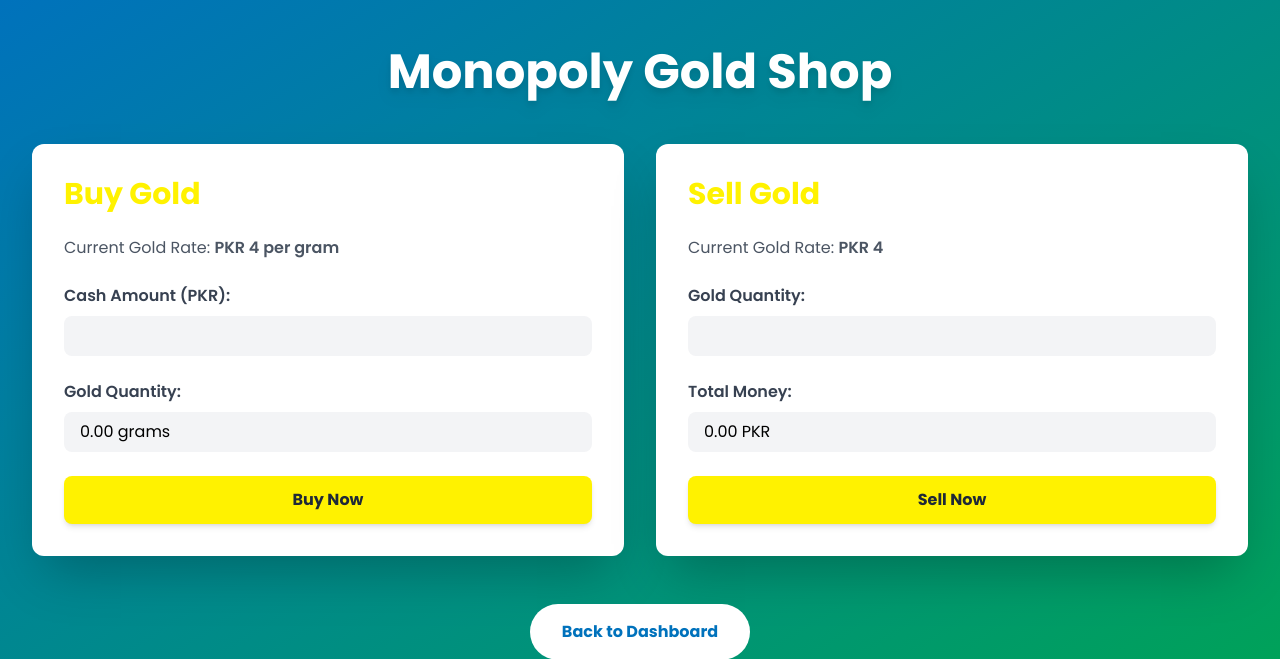
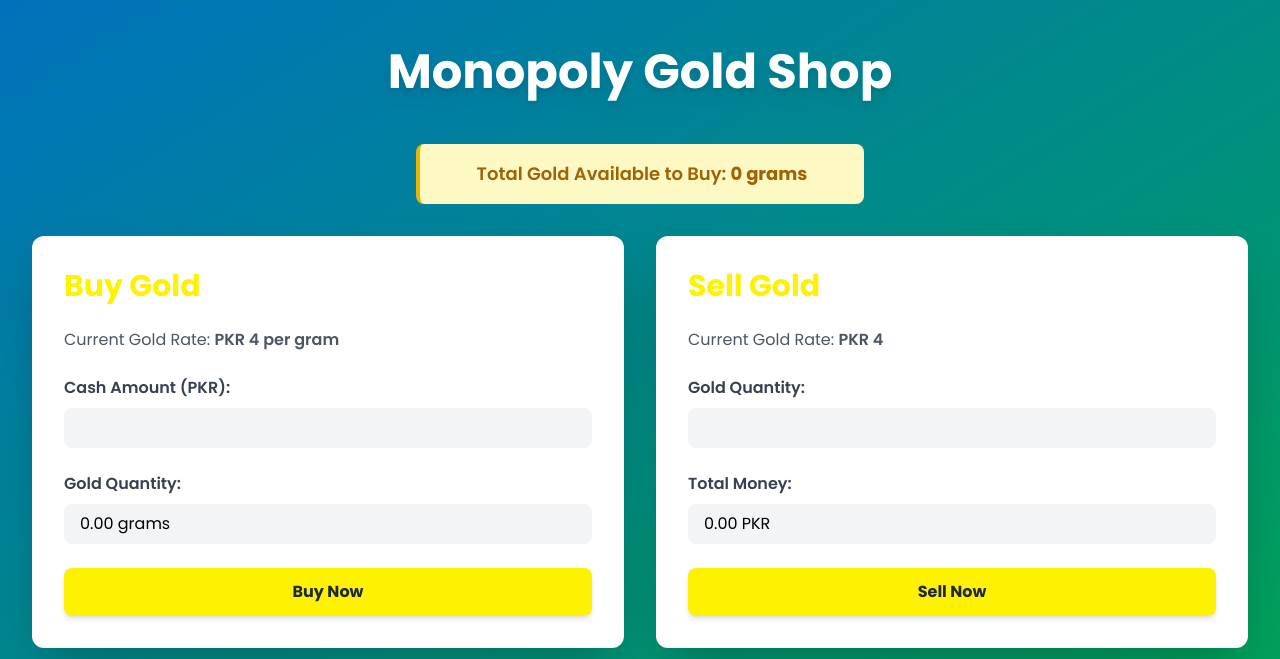
Before and after one commit to bilalsajidali/monopoly-flask, a Python web app: template templates/gold_shop.html in a window 1280 px wide. Shown: the top 659 px of the page. Run offline with Jinja, Linux system fonts and the light colour scheme; the template is opened without the code that fills it: most values are stand-ins (such as "Sample title", 1, 10 or a date in 2020); some libraries are stand-ins or nearby versions.

Commit message:
add new status bar for remaining gold check + increase invest in bank

```diff
--- a/app.py
+++ b/app.py
@@ -227,6 +227,7 @@ def gold_shop():
 
         bank_gold_rate = gold_seller_user["goldrate"]
         seller_rate = bank_gold_rate * 0.20  # 20% of bank_gold_rate
+        total_gold_available = float(gold_seller_user['gold'])
 
         # Default rates for other users
         buy_rate = bank_gold_rate
@@ -334,7 +335,7 @@ def gold_shop():
 
             return redirect(url_for('gold_shop', user=current_user))
 
-        return render_template('gold_shop.html', current_user=current_user, gold_buy_rate=buy_rate, gold_sell_rate=sell_rate)
+        return render_template('gold_shop.html', current_user=current_user, gold_buy_rate=buy_rate, gold_sell_rate=sell_rate, total_gold_available=total_gold_available)
     except Exception as e:
         app.logger.error(f"Error handling gold shop: {str(e)}")
         flash('An error occurred while processing your request.', 'danger')
@@ -1324,7 +1325,7 @@ def buy_perk():
             "$set": {"rolls_royce": True}
         }),
         'investinbank': lambda user: db.Users.update_one({"name": current_user}, {
-            "$inc": {"rent_income": investment_amount * 0.1,"investinbankamount":investment_amount},
+            "$inc": {"rent_income": investment_amount * 0.2,"investinbankamount":investment_amount},
             "$set": {"investinbank": True}
         })
     }
--- a/templates/gold_shop.html
+++ b/templates/gold_shop.html
@@ -37,6 +37,13 @@
     <div class="max-w-7xl mx-auto">
         <h1 class="text-5xl font-extrabold text-center mb-12 text-white drop-shadow-lg">Monopoly Gold Shop</h1>
 
+        <!-- Total Gold Available -->
+        <div class="max-w-md mx-auto mb-8">
+            <div class="bg-yellow-100 border-l-4 border-yellow-500 text-yellow-700 p-4 rounded-lg text-center text-lg font-semibold">
+                Total Gold Available to Buy: <span class="font-bold">{{ total_gold_available | default(0) | round(2) }} grams</span>
+            </div>
+        </div>
+
         <!-- Flash messages -->
         <div id="flash-messages">
         {% with messages = get_flashed_messages(with_categories=true) %}
@@ -56,7 +63,7 @@
             <!-- Buy Gold Card -->
             <div class="bg-white p-8 rounded-xl shadow-2xl">
                 <h2 class="text-3xl font-bold mb-6 text-monopoly-yellow">Buy Gold</h2>
-                <p class="text-gray-600 mb-6">Current Gold Rate: <span class="font-semibold">PKR {{ gold_buy_rate }} per gram</span></p>
+                <p class="text-gray-600 mb-6">Current Gold Rate: <span class="font-semibold">PKR {{ display_buy_rate }} per gram</span></p>
                 <form action="{{ url_for('gold_shop', user=current_user) }}" method="POST">
                     <input type="hidden" name="current_user" value="{{ current_user }}">
                     <div class="mb-6">
@@ -103,7 +110,7 @@
             var buyQuantity = document.getElementById('buy_quantity');
             var sellAmount = document.getElementById('sell_amount');
             var sellMoney = document.getElementById('sell_money');
-            var goldBuyRate = parseFloat('{{ gold_buy_rate|default(0) }}');
+            var goldBuyRate = parseFloat('{{ display_buy_rate|default(0) }}');
             var goldSellRate = parseFloat('{{ gold_sell_rate|default(0) }}');
 
             if (buyCash) {
--- a/templates/perks.html
+++ b/templates/perks.html
@@ -101,7 +101,7 @@
 
                     <img src="https://img.icons8.com/color/96/money.png" alt="Invest in Bank" class="mx-auto mb-4">
                     <h2 class="text-3xl font-bold mb-4 text-yellow-500">Invest IN Bank</h2>
-                    <p class="text-gray-600 mb-6">Take 10% of Investment as Rental income.</p>
+                    <p class="text-gray-600 mb-6">Take 20% of Investment as Rental income.</p>
                     <form action="{{ url_for('buy_perk', perk='investinbank', user=current_user) }}" method="POST" class="bg-white p-4 rounded-lg shadow-md">
                         <input type="hidden" name="perk" value="investinbank">
                         <div class="mb-4">
```
